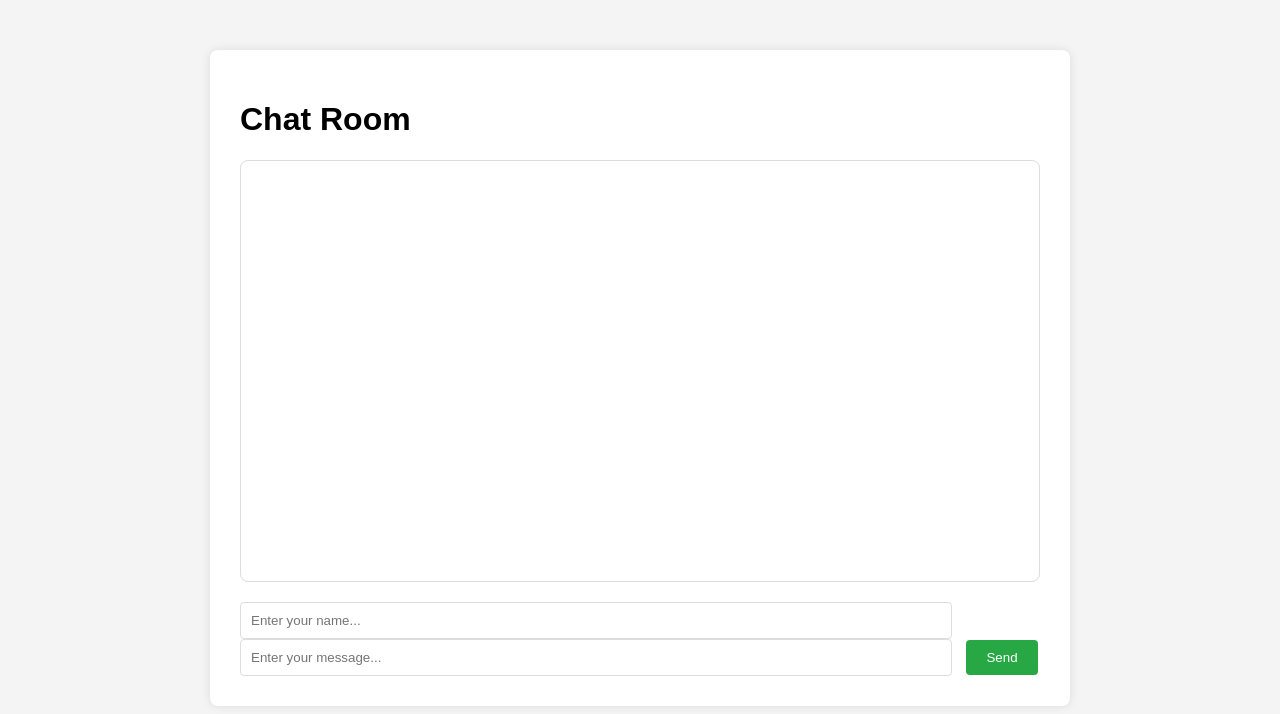
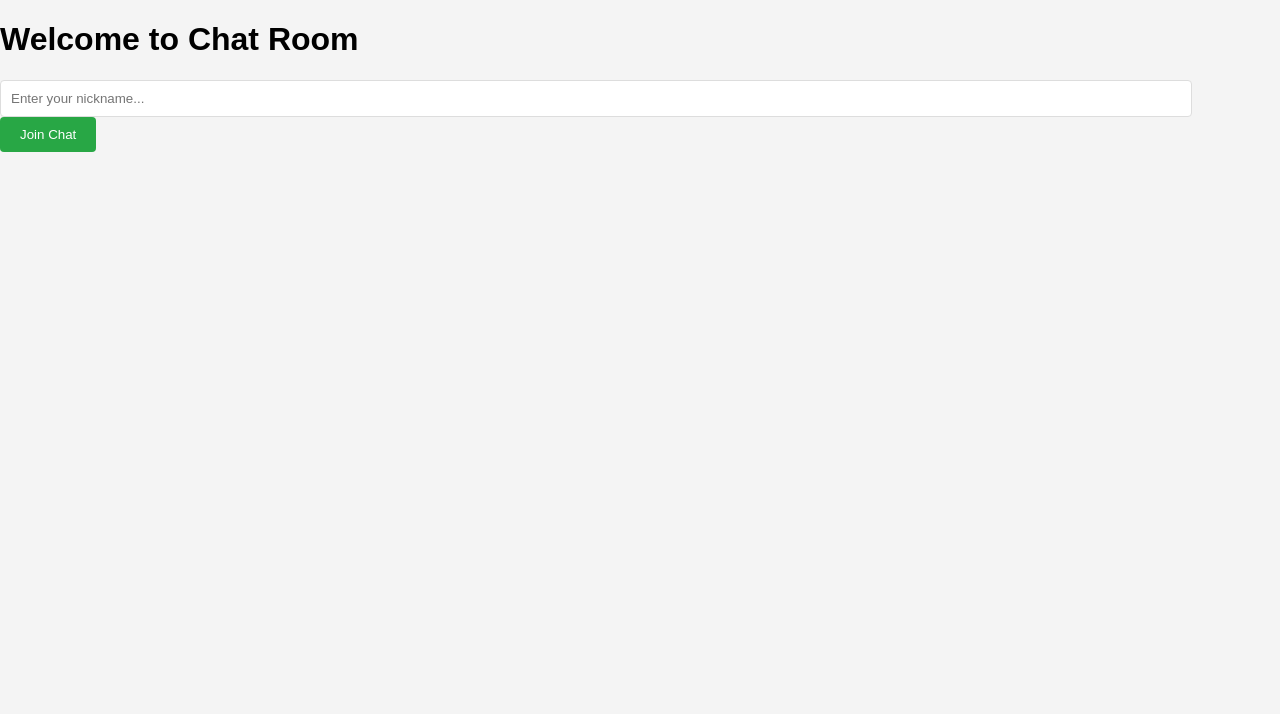
Before and after one commit to Neaterry6/Ayanfe-chatroom, a website: page client/index.html in a window 1280 px wide. Drawn offline with nearby package versions, Linux system fonts and the light colour scheme; no server answers.

Commit message:
Update index.html

```diff
--- a/client/index.html
+++ b/client/index.html
@@ -7,13 +7,17 @@
     <link rel="stylesheet" href="styles.css">
 </head>
 <body>
-    <div id="chat-container">
+    <div id="login-container">
+        <h1>Welcome to Chat Room</h1>
+        <input id="username" type="text" placeholder="Enter your nickname...">
+        <button id="join-chat">Join Chat</button>
+    </div>
+    <div id="chat-container" style="display:none;">
         <h1>Chat Room</h1>
         <div id="chat-window">
             <div id="output"></div>
             <div id="feedback"></div>
         </div>
-        <input id="username" type="text" placeholder="Enter your name...">
         <input id="message" type="text" placeholder="Enter your message...">
         <button id="send">Send</button>
     </div>
```
